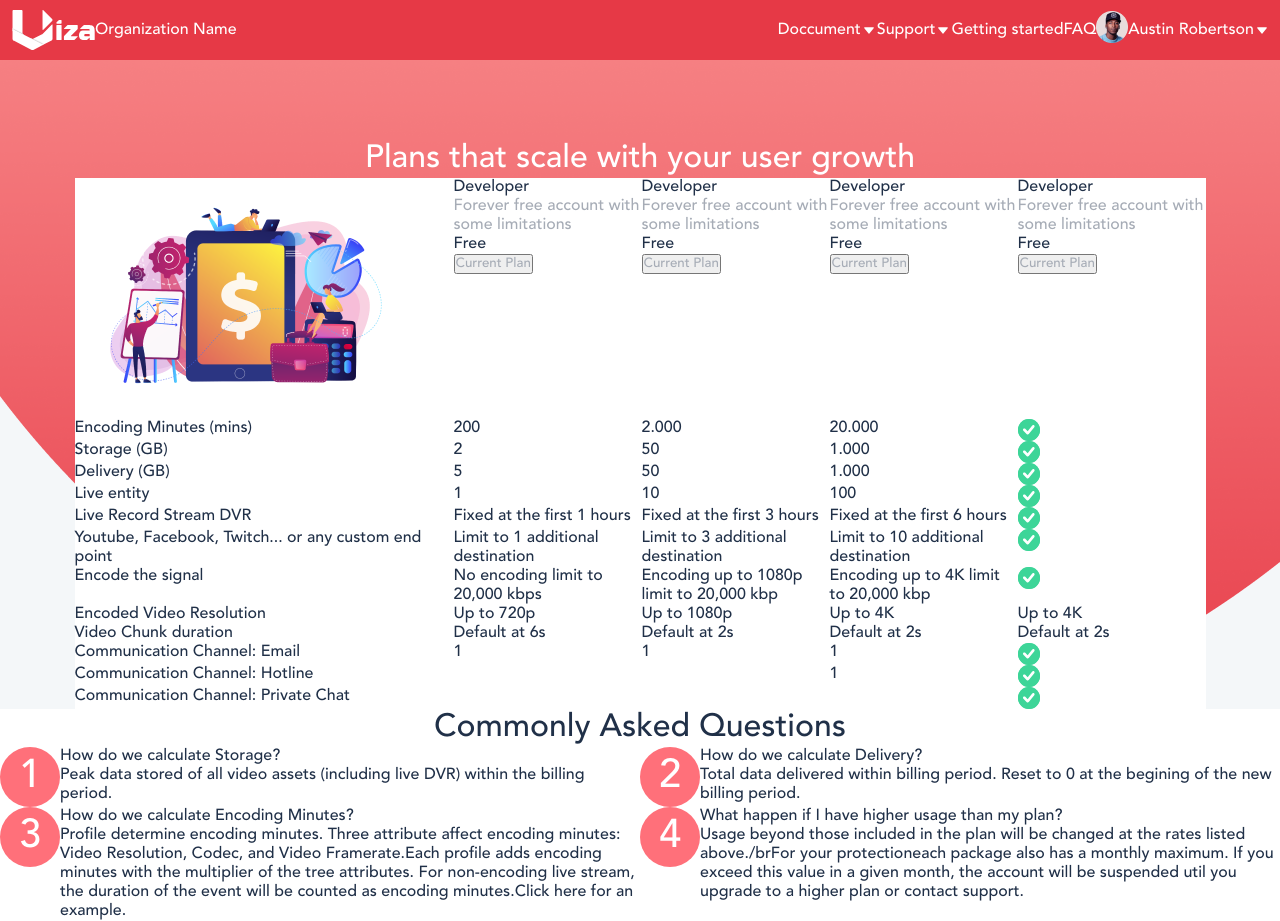
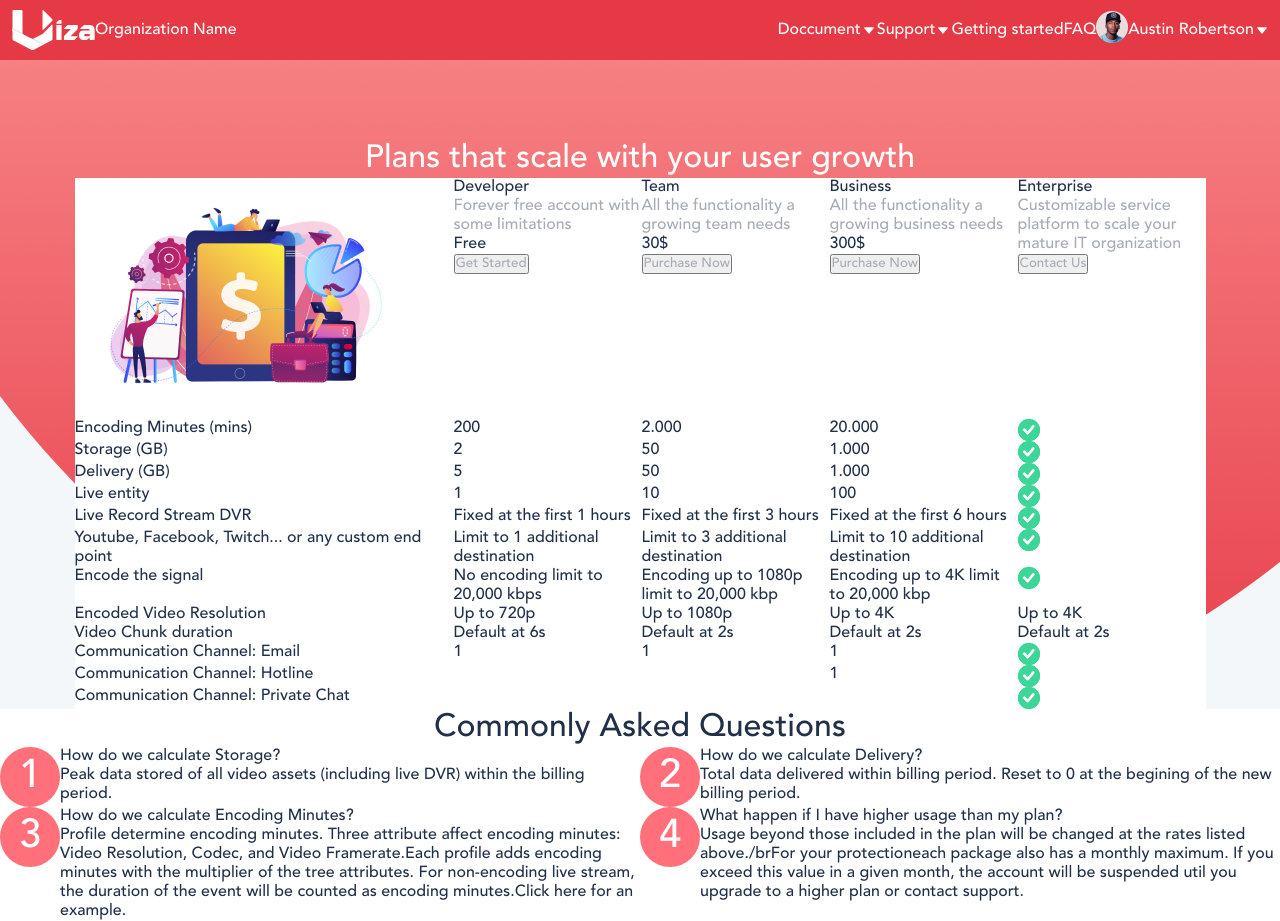
Before and after one commit to Long19031995/landing-page-chi, a Vue app: page / in a window 1280 px wide. Built offline with nearby package versions, Linux system fonts and the light colour scheme.

Commit message:
all plans

```diff
--- a/src/components/Body/Heading.vue
+++ b/src/components/Body/Heading.vue
@@ -3,78 +3,32 @@
         <div class="col-1">
             <img :src="organicBusiness">
         </div>
-        <div class="col-2">
-            <div class="title">
-                Developer
+        <template v-for="(val, index) in pageData.allPlans">
+            <div :class="`col-${index+2}`">
+                <div class="title">{{ val.name }}</div>
+                <div class="description black-lighter">{{ val.des }}</div>
+                <div class="price">{{ val.price }}</div>
+                <div class="cta">
+                    <button @click="" class="black-lighter">
+                        {{ val.btn }}
+                    </button>
+                </div>
             </div>
-            <div class="description black-lighter">
-                Forever free account with some limitations
-            </div>
-            <div class="money">
-                Free
-            </div>
-            <div class="cta">
-                <button class="black-lighter">
-                    Current Plan
-                </button>
-            </div>
-        </div>
-        <div class="col-3">
-            <div class="title">
-                Developer
-            </div>
-            <div class="description black-lighter">
-                Forever free account with some limitations
-            </div>
-            <div class="money">
-                Free
-            </div>
-            <div class="cta">
-                <button class="black-lighter">
-                    Current Plan
-                </button>
-            </div>
-        </div>
-        <div class="col-4">
-            <div class="title">
-                Developer
-            </div>
-            <div class="description black-lighter">
-                Forever free account with some limitations
-            </div>
-            <div class="money">
-                Free
-            </div>
-            <div class="cta">
-                <button class="black-lighter">
-                    Current Plan
-                </button>
-            </div>
-        </div>
-        <div class="col-5">
-            <div class="title">
-                Developer
-            </div>
-            <div class="description black-lighter">
-                Forever free account with some limitations
-            </div>
-            <div class="money">
-                Free
-            </div>
-            <div class="cta">
-                <button class="black-lighter">
-                    Current Plan
-                </button>
-            </div>
-        </div>
+        </template>
     </div>
 </template>
 
 <script>
+import { pricingContent } from '../../core/constant/pricing'
+
 export default {
     name: 'Heading',
+    data() {
+        return {
+            pageData: pricingContent,
 
-
+        }
+    },
     computed: {
         organicBusiness() {
             return require('@/assets/image/graphics/organic_business.png')
--- a/src/core/constant/pricing.js
+++ b/src/core/constant/pricing.js
@@ -25,7 +25,6 @@ export const pricingContent = {
         {
             name: 'Enterprise',
             des: 'Customizable service platform to scale your mature IT organization',
-            price: '30$',
             btn: 'Contact Us',
             redirect: ''
         },
```
